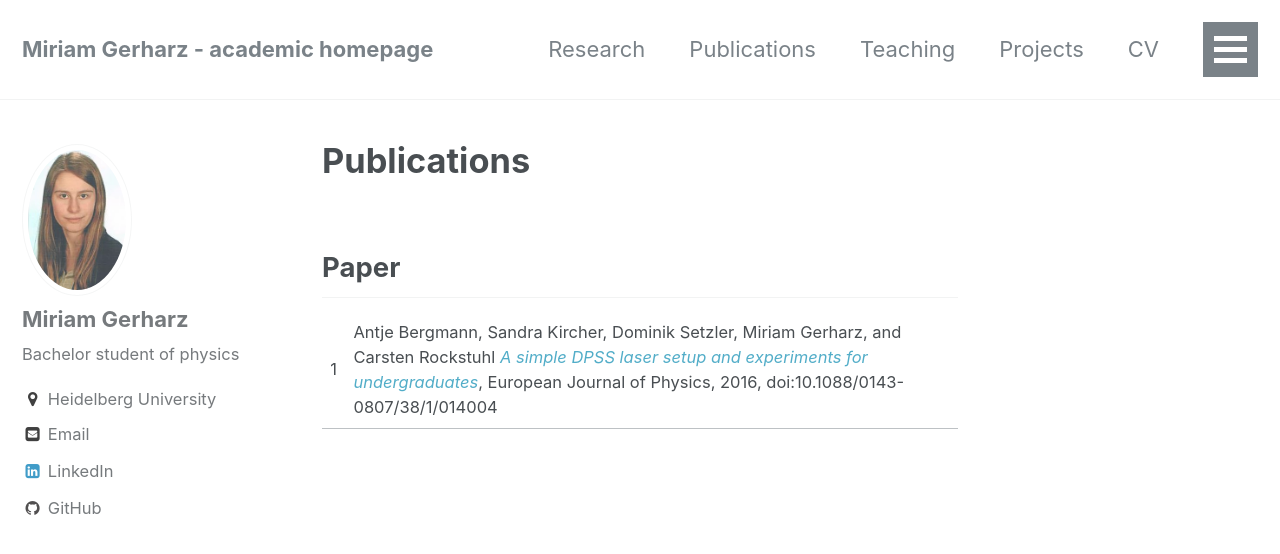
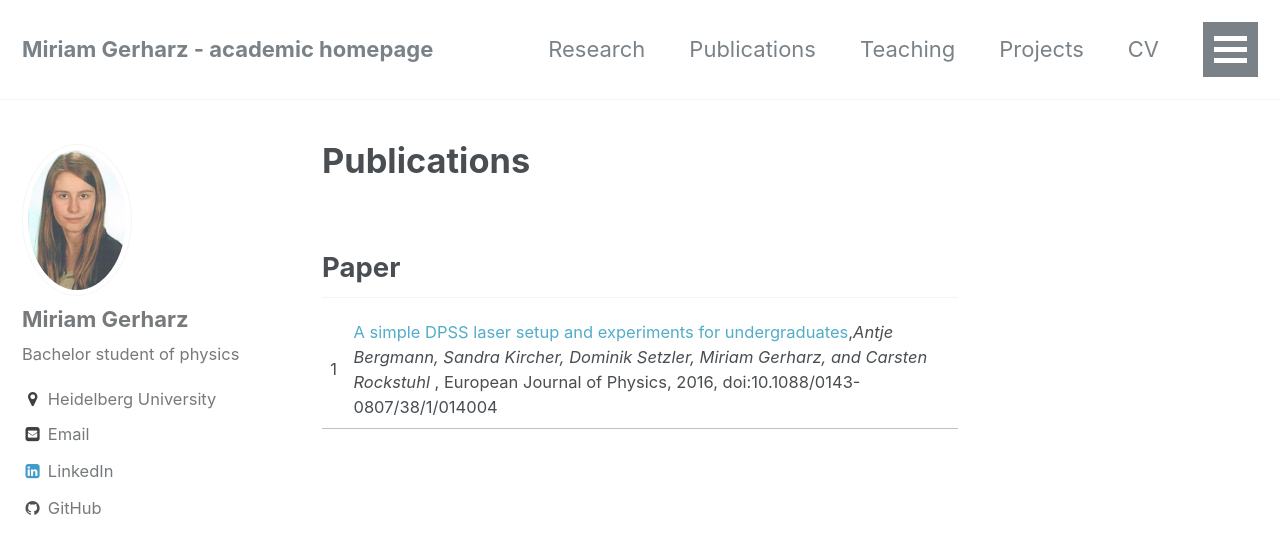
Before and after one commit to MiriamG97/Miriam-Gerharz.github.io, a Jekyll site: the page built from _pages/publications.md, in a window 1280 px wide and 900 px high. Shown: the top 554 px of the window. Built offline with Jekyll 4.4.1, drawn with Linux system fonts in a browser that asks for light colours.

```diff
--- a/_pages/publications.md
+++ b/_pages/publications.md
@@ -12,7 +12,7 @@ permalink: /publications/
 
 ## Paper
 
-1 | Antje Bergmann, Sandra Kircher, Dominik Setzler, Miriam Gerharz, and Carsten Rockstuhl [*A simple DPSS laser setup and experiments for undergraduates*](https://www.researchgate.net/publication/315697346_A_simple_DPSS_laser_setup_and_experiments_for_undergraduates), European Journal of Physics, 2016, doi:10.1088/0143-0807/38/1/014004
+1 | [A simple DPSS laser setup and experiments for undergraduates](https://www.researchgate.net/publication/315697346_A_simple_DPSS_laser_setup_and_experiments_for_undergraduates),*Antje Bergmann, Sandra Kircher, Dominik Setzler, Miriam Gerharz, and Carsten Rockstuhl* , European Journal of Physics, 2016, doi:10.1088/0143-0807/38/1/014004
 
 <!--
 | [*Intersecting D6-brane models onT2×T2×T2/(σ×Ω)andT2×T2×T2/(Z2×Z2×σ×Ω)orientifolds*](/Bachelor_thesis_MartinBies.pdf). Bachelor thesis, Departement of theoretical physics, University of Heidelberg (August 2012). [presentation](/Bachelor_thesis_presentation.pdf)
```
